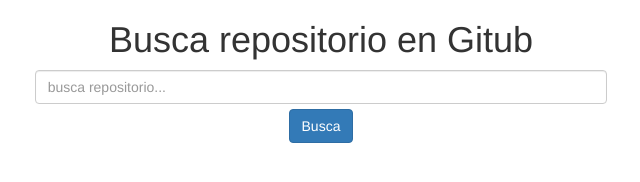
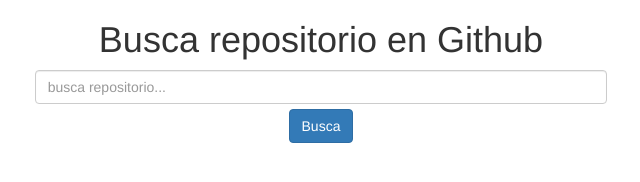
Before and after one commit to PixelsFarm/buscador-repositorios-github, a plain HTML site: page app/index.html in a window 1280 px wide. Shown: the whole page, without its empty margins (319-959 px from the left). Drawn offline with nearby package versions, Linux system fonts and the light colour scheme.

Commit message:
actualizacion titulo

```diff
--- a/app/index.html
+++ b/app/index.html
@@ -2,7 +2,7 @@
 <html>
 	<head>
 	    <meta charset="utf-8">
-	    <title>Paginador-Buscador repositorio Github</title>
+	    <title>Buscador repositorio Github</title>
 	    <meta name="viewport" content="width=device-width">
 	    <link rel="stylesheet" type="text/css" href="https://maxcdn.bootstrapcdn.com/bootstrap/3.3.7/css/bootstrap.min.css">
 	    <link rel="stylesheet" type="text/css" href="css/index.css">
@@ -18,7 +18,7 @@
 					<div id="error">{{ errorMessage }}</div>
 					<div id="search">
 						<form id="search-form" ng-submit="cogerDatos()">
-							<h1>Busca repositorio en Gitub</h1>
+							<h1>Busca repositorio en Github</h1>
 							<div class="bloc text-center">
 								<input id="palabra-a-buscar" class="form-control" type="text" name="search" placeholder="busca repositorio..." ng-model="repositories">
 								<a href="#" id="busca" class="btn btn-primary" data-ng-click="cogerDatos()">Busca</a>
```
